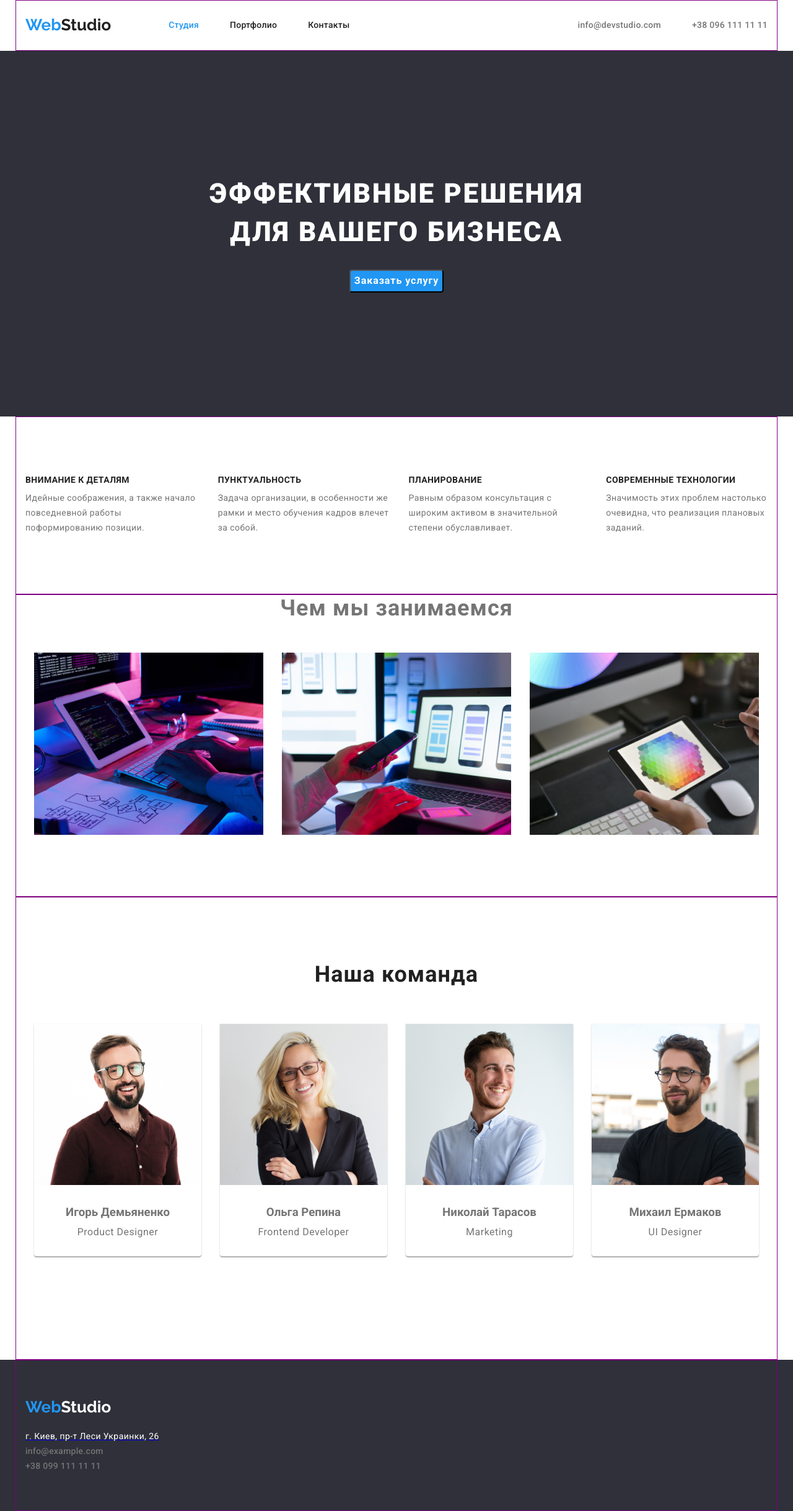
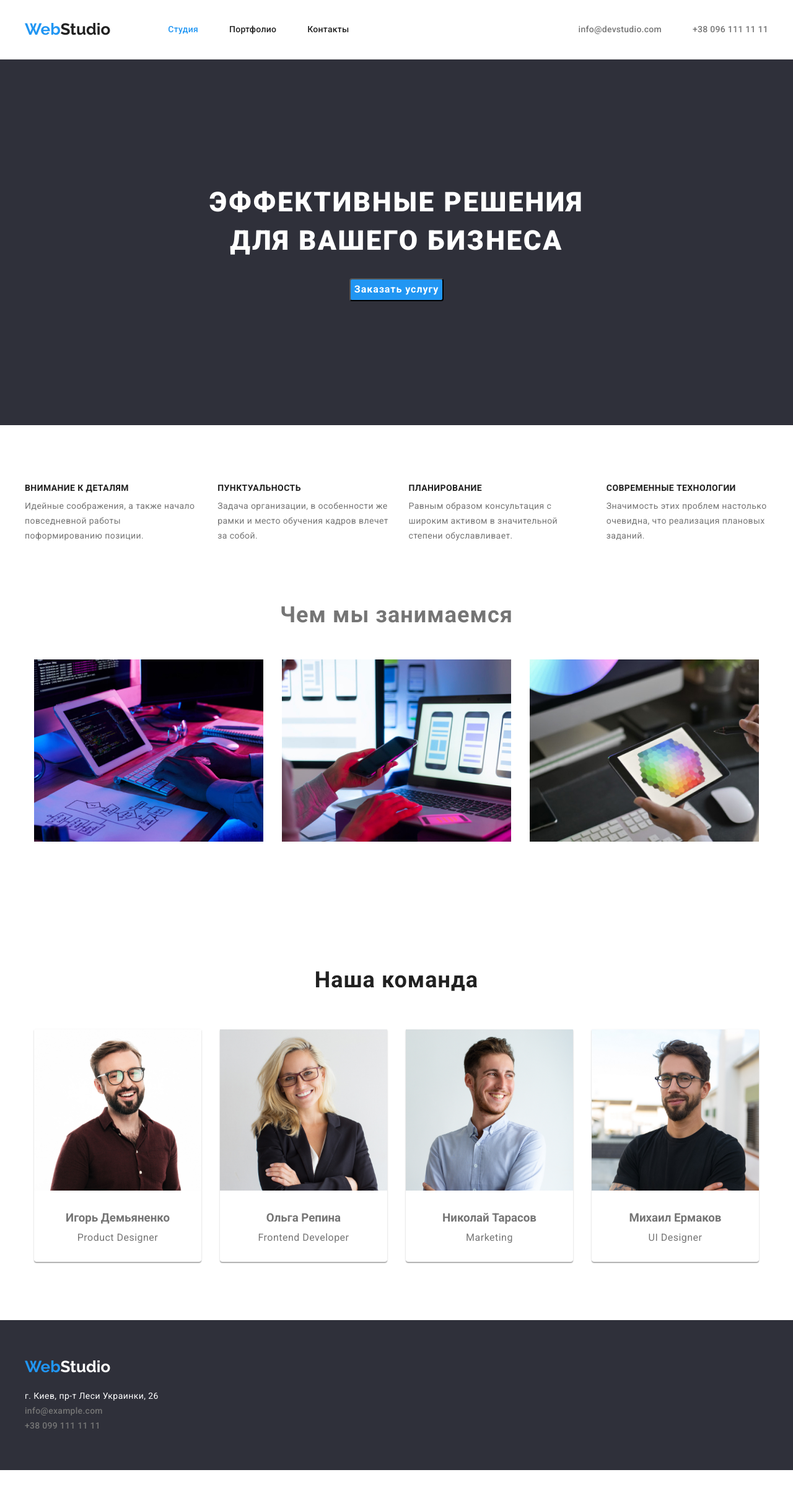
Before and after one commit to DmytroLukianenko/goit-markup-hw-03, a plain HTML site: page index.html in a window 1280 px wide. Shown: the whole page at 62% size. After the commit the page ends 2372 px from the top, so only its background shows below. Drawn offline with nearby package versions, Linux system fonts and the light colour scheme.

Commit message:
section padding, body - margin, none text dec

```diff
--- a/css/main.css
+++ b/css/main.css
@@ -28,9 +28,6 @@
 /* Container */
 
 .container {
-  padding-top: 94px;
-  padding-bottom: 94px;
-  border: 1px solid purple;
   width: 1230px;
   padding-right: 15px;
   padding-left: 15px;
@@ -59,8 +56,6 @@
 /* LOGO */
 
 .logo {
-  padding-top: 24px;
-  padding-bottom: 25px;
   margin-right: 93px;
   color: var(--accent-color);
   font-family: Raleway;
@@ -74,6 +69,12 @@
   color: var(--title-text-color);
 }
 /* header */
+
+.header {
+  padding-bottom: 32px;
+  padding-top: 32px;
+  border-bottom: 1px solid #ececec;
+}
 
 .footer-logo-span {
   color: var(--primary-bg-color);
@@ -95,8 +96,6 @@
 }
 
 .site-nav-link {
-  padding-top: 32px;
-  padding-bottom: 32px;
   display: block;
 
   color: var(--title-text-color);
@@ -127,8 +126,6 @@
 .site-nav-right-link {
   font-style: normal;
   display: block;
-  padding-bottom: 32px;
-  padding-top: 32px;
 }
 
 .site-nav-right-link {
@@ -178,10 +175,13 @@
 }
 /* advantages */
 
+.section-advantages {
+  padding-top: 94px;
+  padding-bottom: 94px;
+}
+
 .advantages {
   box-sizing: border-box;
-  padding-top: 94px;
-  padding-bottom: 94px;
 }
 
 .advantages-list {
@@ -214,8 +214,8 @@
 
 /* services */
 
-.services {
-  padding-top: 0px;
+.section-services {
+  padding-bottom: 94px;
 }
 
 .services-title {
@@ -240,7 +240,10 @@
 }
 
 /* team */
-
+.section-team {
+  padding-bottom: 94px;
+  padding-top: 94px;
+}
 .team-title {
   margin-top: 0px;
   margin-bottom: 50px;
@@ -265,7 +268,6 @@
   box-shadow: 0px 1px 3px rgba(0, 0, 0, 0.12), 0px 1px 1px rgba(0, 0, 0, 0.14),
     0px 2px 1px rgba(0, 0, 0, 0.2);
   border-radius: 0px 0px 4px 4px;
-  margin-bottom: 72px;
 }
 
 .team .team-list + .team-list {
@@ -298,6 +300,9 @@
   color: var(--title-text-color);
 }
 .footer {
+  padding-bottom: 60px;
+  padding-top: 60px;
+
   background-color: #2f303a;
 }
 .footer-list:nth-child(-n + 2) {
@@ -324,11 +329,6 @@
   letter-spacing: 0.02em;
 }
 
-.footer-container {
-  padding-top: 60px;
-  padding-bottom: 60px;
-}
-
 /* adress */
 
 .adress {
@@ -344,11 +344,20 @@
   line-height: 1.7;
   letter-spacing: 0.03em;
   color: #ffffff;
+}
+
+.location-link {
   text-decoration: none;
 }
 
 /* PPORTFOLIO CSS */
 /* Main block filter button */
+
+.main {
+  padding-bottom: 94px;
+  padding-top: 94px;
+}
+
 .filter-button {
   padding: 6px 22px;
 
--- a/index.html
+++ b/index.html
@@ -40,7 +40,7 @@
       </section>
 
       <!--advantages-->
-      <section class="section">
+      <section class="section-advantages">
         <div class="container advantages">
           <ul class="advantages-list list">
             <li class="advantages-list-items">
@@ -76,7 +76,7 @@
       </section>
 
       <!--Services-->
-      <section class="section">
+      <section class="section-services">
         <div class="services container">
           <h2 class="services-title">Чем мы занимаемся</h2>
           <ul class="services-list list">
@@ -88,7 +88,7 @@
       </section>
 
       <!--Team-->
-      <section class="section">
+      <section class="section-team">
           <div class="container">
             <h2 class="team-title">Наша команда</h2>
             <ul class="list team">
@@ -123,7 +123,7 @@
           <address class="adress">
             <ul class="footer-list list">
               <li class="adress-list">
-                <a href="https://goo.gl/maps/Xqh2hJg4J4XLnShu8" target="_blank"><span class="location">г. Киев, пр-т
+                <a class="location-link" href="https://goo.gl/maps/Xqh2hJg4J4XLnShu8" target="_blank"><span class="location">г. Киев, пр-т
                     Леси
                     Украинки, 26</span></a></li>
               <li class="adress-list">
```
Also changed, not shown: portfolio.html (+2 -1 lines), 1 other file.
